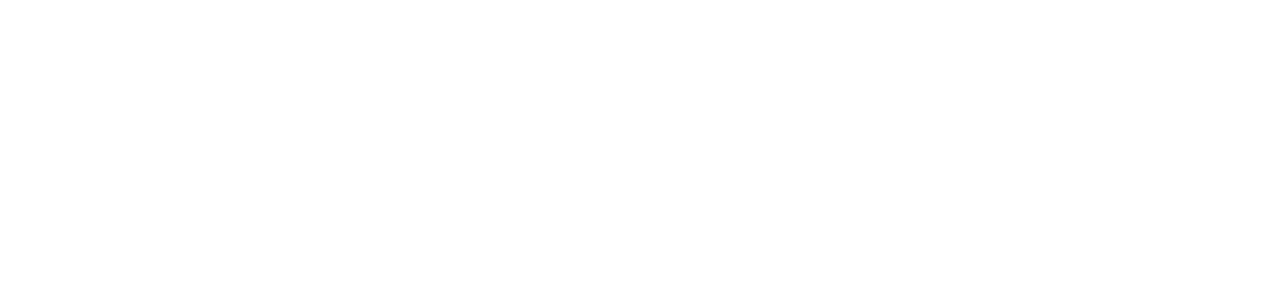
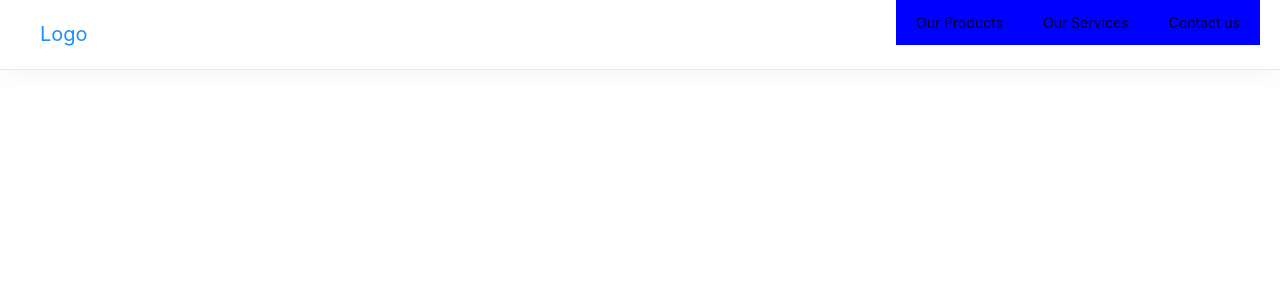
Before and after one commit to JoramWells/digitaleo-client, a React (Create React App) app: page / in a window 1280 px wide. Shown: the top 300 px of the page. Built offline with nearby package versions, Linux system fonts and the light colour scheme.

Commit message:
CI corrected

```diff
--- a/package.json
+++ b/package.json
@@ -10,6 +10,7 @@
     "antd": "^4.15.4",
     "react": "^17.0.2",
     "react-dom": "^17.0.2",
+    "react-router-dom": "^5.2.0",
     "react-scripts": "4.0.3",
     "web-vitals": "^1.0.1"
   },
--- a/src/App.js
+++ b/src/App.js
@@ -1,11 +1,15 @@
-import logo from './logo.svg';
-import './App.css';
+import {BrowserRouter as Router,Switch} from 'react-router-dom'
+import NavBar from './components/menu/NavBar';
 
 function App() {
   return (
-    <div className="App">
+    <Router>
+      <NavBar/>
+      <Switch>
 
-    </div>
+      </Switch>
+
+    </Router>
   );
 }
 
--- a/src/components/menu/NavBar.js
+++ b/src/components/menu/NavBar.js
@@ -1,9 +1,18 @@
 import React from 'react'
+import Right from './Right'
 
 export default function NavBar() {
     return (
-        <div>
+        <nav className="menu">
+            <div className="menu__logo">
+                <a href="/">Logo</a>
+            </div>
+            <div className="menu__container">
+                <div className="menu_rigth">
+                    <Right/>
+                </div>
+            </div>
 
-        </div>
+        </nav>
     )
 }
--- a/src/components/menu/Right.js
+++ b/src/components/menu/Right.js
@@ -3,9 +3,16 @@
 
 export default function Right() {
     return (
-        <Menu>
+        <Menu mode="horizontal" style={{backgroundColor:"blue"}}>
+            <Menu.Item>
+               Our Products
+            </Menu.Item>
+            <Menu.Item>
+              Our  Services
+            </Menu.Item>
             <Menu.Item>
                 Contact us
+
             </Menu.Item>
         </Menu>
     )
```
Also changed, not shown: 1 other file (tests, documents, lock files or other folders).
